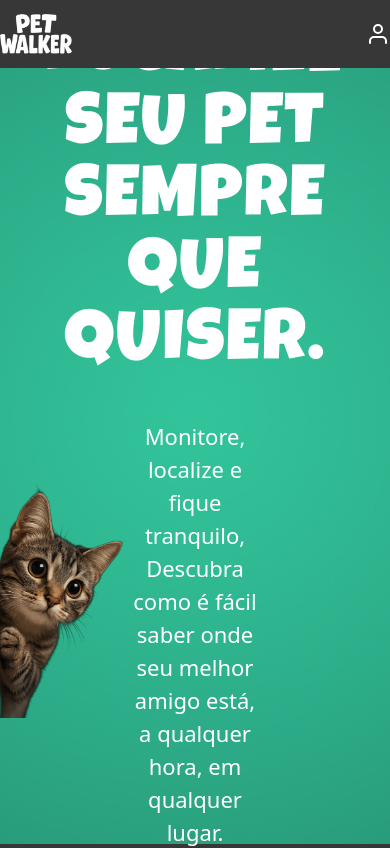
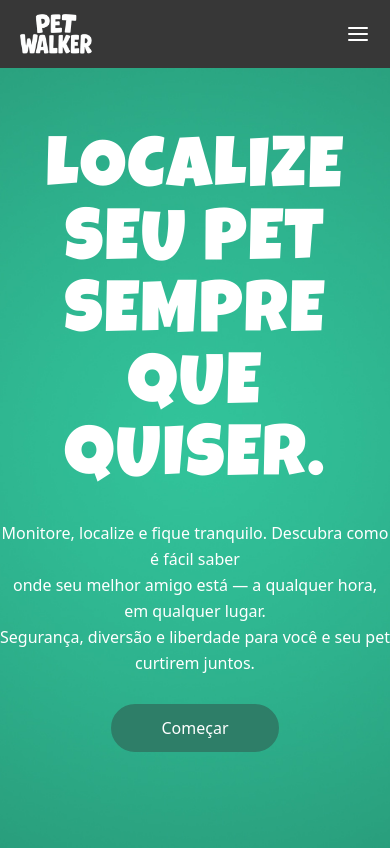
Before and after one commit to LucasTadeu14/PetWalker, a React (Vite) app: page /home in a window 390 px wide. Shown: the top 848 px of the page. Built offline with nearby package versions, Linux system fonts and the light colour scheme; no server answers; sample sign-in values are in the browser's storage.

Commit message:
[Fix]-Ajustes-de-responsividade

```diff
--- a/src/App.tsx
+++ b/src/App.tsx
@@ -31,11 +31,11 @@ const router = createBrowserRouter([
       },
       {
         path: "/cart",
-        element: <Cart />,
+        element: <Private><Cart /></Private>,
       },
       {
         path: "/about",
-        element: <About />,
+        element: <Private><About /></Private>,
       },
     ],
   },
--- a/src/components/header/index.tsx
+++ b/src/components/header/index.tsx
@@ -1,7 +1,7 @@
 import { useContext } from "react";
 import { AuthContext } from "../../contexts/AuthContext";
 import logo from "../../images/logo.png"
-import { FiLogIn, FiUser } from "react-icons/fi";
+import { FiLogIn, FiUser, FiMenu } from "react-icons/fi";
 import { Link } from "react-router-dom";
 
 const linkStyle = "mx-4 text-white hover:scale-105 hover:text-emerald-300 duration-100 select-none cursor-pointer"
@@ -12,10 +12,10 @@ export function Header(){
 
     return(
         <header className="w-full bg-header fixed z-50">
-            <nav className=" w-full flex h-17 items-center justify-between max-w-7xl select-none mx-auto">
+            <nav className=" w-full flex h-17 items-center justify-between 2xl:max-w-7xl  select-none mx-auto">
 
-                <a href="/home"><img src={logo} alt="logo PetWalker" className="h-10 hover:scale-105 duration-200 cursor-pointer"/></a>
-                <nav className="flex justify-center absolute right-200">
+                <a href="/home"><img src={logo} alt="logo PetWalker" className="h-10 ml-5 hover:scale-105 duration-200 cursor-pointer"/></a>
+                <nav className="hidden sm:flex justify-center">
                     <a href="/home" className={linkStyle}>Home</a>
                     <a href="#" className={linkStyle}>Produtos</a>
                     <a href="/about" className={linkStyle}>Sobre</a>
@@ -24,15 +24,19 @@ export function Header(){
 
                 {!loadingAuth && signed && (
                     <Link to="/home">
-                    <FiUser size={24} color="#FFF" className="hover:scale-110 duration-150" />
+                    <FiUser size={24} color="#FFF" className="hidden sm:flex me-5 hover:scale-110 duration-150" />
                     </Link>
                 )}
 
                 {!loadingAuth && !signed && (
                     <Link to="/">
-                        <FiLogIn size={24} color="#FFF" className="hover:scale-110 duration-150" />
+                        <FiLogIn size={24} color="#FFF" className=" hidden sm:flex mr-5 hover:scale-110 duration-150" />
                     </Link>
                 )}
+
+                <button className="sm:hidden flex mr-5">
+                    <FiMenu size={24} color="#FFF" className="sm:hidden flex"/>
+                </button>
 
             </nav>
         </header>
--- a/src/components/layout/index.tsx
+++ b/src/components/layout/index.tsx
@@ -5,7 +5,7 @@ import { Footer } from "../footer";
 export function Layout(){
     return(
         <>
-          <Header/>
+          <Header/>,
           <Outlet/>
           <Footer/>
         </>
--- a/src/pages/home/index.tsx
+++ b/src/pages/home/index.tsx
@@ -5,13 +5,13 @@ export function Home() {
 
   return (
     <div
-      className="bg-cover bg-center grid grid-cols-3 h-screen items-center select-none"
+      className="sm:flex justify-center bg-cover bg-center 2xl:grid 2xl:grid-cols-3 h-screen items-center flex select-none"
       style={{ backgroundImage: `url(${BackGround})` }}
     >
       <img
         src={CatImage}
         alt="gato do home"
-        className="max-h-screen justify-self-start"
+        className="hidden 2xl:flex max-h-screen justify-self-start"
       />
 
       <div className="select-none flex flex-col justify-center items-center">
@@ -19,12 +19,12 @@ export function Home() {
           Localize seu PET <br /> sempre que <br /> quiser.
         </h1>
 
-        <p className="text-center font-medium text-white my-5 text-[22px]">
-          Monitore, localize e fique tranquilo, Descubra como é fácil <br />
-          saber onde seu melhor amigo está, a qualquer hora, em <br />
-          qualquer lugar. Segurança, diversão e liberdade para você e <br />
-          seu pet curtirem juntos.
+        <p className="text-center text-white font-medium my-1 text-base sm:text-lg md:text-xl lg:text-2xl xl:text-3xl leading-relaxed ">
+        Monitore, localize e fique tranquilo. Descubra como é fácil saber <br />
+        onde seu melhor amigo está — a qualquer hora, em qualquer lugar. <br />
+        Segurança, diversão e liberdade para você e seu pet curtirem juntos.
         </p>
+
 
         <button
           className="inline-flex items-center justify-center border-2 border-button rounded-full bg-button px-12 py-2.5 text-center text-white outline-0 transition-all duration-200 ease-in-out no-underline hover:bg-transparent hover:text-white cursor-pointer my-6"
--- a/src/pages/login/index.tsx
+++ b/src/pages/login/index.tsx
@@ -35,7 +35,7 @@ export function Login() {
   }
 
   return (
-    <div className="flex flex-row h-dvh select-none">
+    <div className="flex flex-row h-dvh select-none max-h-dvh">
       <section className="bg-emerald-400 flex-1 flex flex-col items-center relative">
         <div className="flex w-full items-start">
           <img
@@ -107,7 +107,7 @@ export function Login() {
         </nav>
       </section>
 
-      <section className="flex-3 flex items-center justify-center">
+      <section className="hidden 2xl:flex-3 2xl:flex items-center justify-center">
         <img
           src={FirstPageImage}
           alt="Imagem inicial PetWalker"
--- a/src/pages/register/index.tsx
+++ b/src/pages/register/index.tsx
@@ -107,7 +107,7 @@ export function Register() {
         </nav>
       </section>
 
-      <section className="flex-3 flex items-center justify-center">
+      <section className="hidden 2xl:flex-3 2xl:flex items-center justify-center">
         <img
           src={FirstPageImage}
           alt="Imagem inicial PetWalker"
```
Also changed, not shown: package.json (+5 -3 lines), 1 other file (tests, documents, lock files or other folders).
